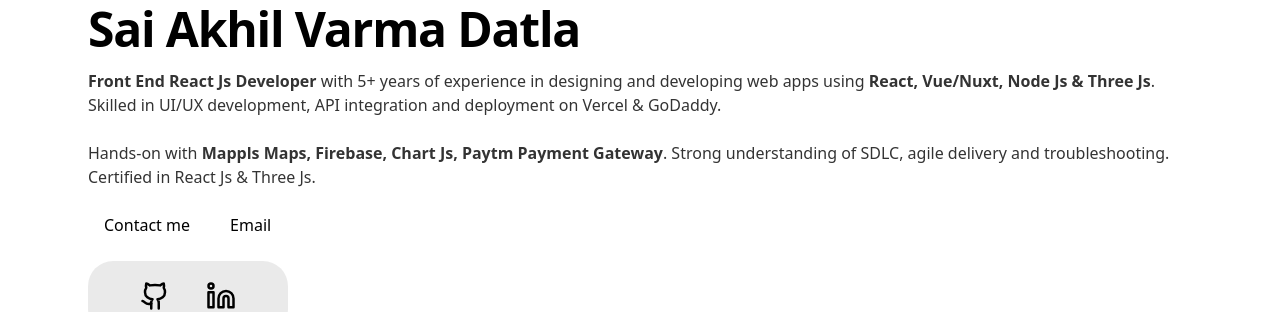
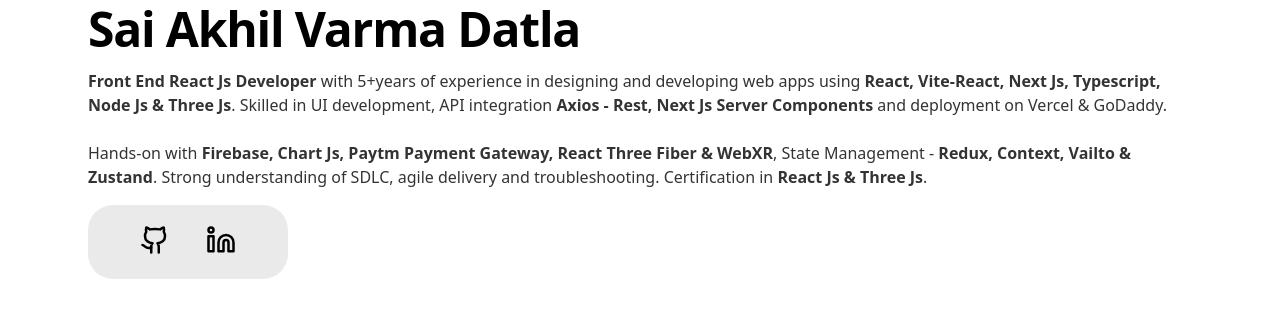
Before and after one commit to savdatla9/minimal_portfolio, a Next.js app: page / in a window 1280 px wide. Shown: the part 171-483 px from the top of the page. Built offline with nearby package versions, Linux system fonts and the light colour scheme.

Commit message:
minor chng in home page.

```diff
--- a/app/page.tsx
+++ b/app/page.tsx
@@ -56,14 +56,14 @@
           </h1>
 
           <p className="opacity-80">
-            <b>Front End React Js Developer</b> with 5+ years of experience in designing and developing web apps using <b>React, Vue/Nuxt, Node Js & Three Js</b>.
-            Skilled in UI/UX development, API integration and deployment on Vercel & GoDaddy.<br /><br />
-            Hands-on with <strong>Mappls Maps, Firebase, Chart Js, Paytm Payment Gateway</strong>.
+            <b>Front End React Js Developer</b> with 5+years of experience in designing and developing web apps using <b>React, Vite-React, Next Js, Typescript, Node Js & Three Js</b>.
+            Skilled in UI development, API integration <b>Axios - Rest, Next Js Server Components</b> and deployment on Vercel & GoDaddy.<br /><br />
+            Hands-on with <strong> Firebase, Chart Js, Paytm Payment Gateway, React Three Fiber & WebXR</strong>, State Management - <b>Redux, Context, Vailto & Zustand</b>.
             Strong understanding of SDLC, agile delivery and troubleshooting.
-            Certified in React Js & Three Js.<br />
+            Certification in <b><a href='https://www.linkedin.com/learning/certificates/be20676aa26f443ea107c4633d9b52c60ef8142227349fd4d7a879eb3154cc61' target="_blank">React Js</a> & <a href='https://threejs-journey.com/certificate/view/13686' target="_blank">Three Js</a></b>.<br />
           </p>
 
-          <div className="flex gap-2">
+          {/* <div className="flex gap-2">
             <a
               href="#contact"
               className="rounded-xl border-solid px-4 py-2 hover:bg-neutral-100 dark:hover:bg-neutral-900"
@@ -77,7 +77,7 @@
             >
               Email
             </a>
-          </div>
+          </div> */}
 
           <ul className="flex flex-row justify-center gap-9 dark:bg-[#ffffff15] w-[200px] rounded-[25px] bg-[#00000015]">
             {socials.map((s) => (
--- a/package.json
+++ b/package.json
@@ -27,6 +27,8 @@
     "@types/aos": "^3.0.7",
     "@types/three": "^0.181.0",
     "@xyflow/react": "^12.9.3",
+    "@zappar/imagetraining": "^4.3.2",
+    "@zappar/zappar-react-three-fiber": "^4.2.0",
     "aos": "^2.3.4",
     "autoprefixer": "^10.4.21",
     "axios": "^1.13.2",
```
Also changed, not shown: 1 other file (tests, documents, lock files or other folders).
